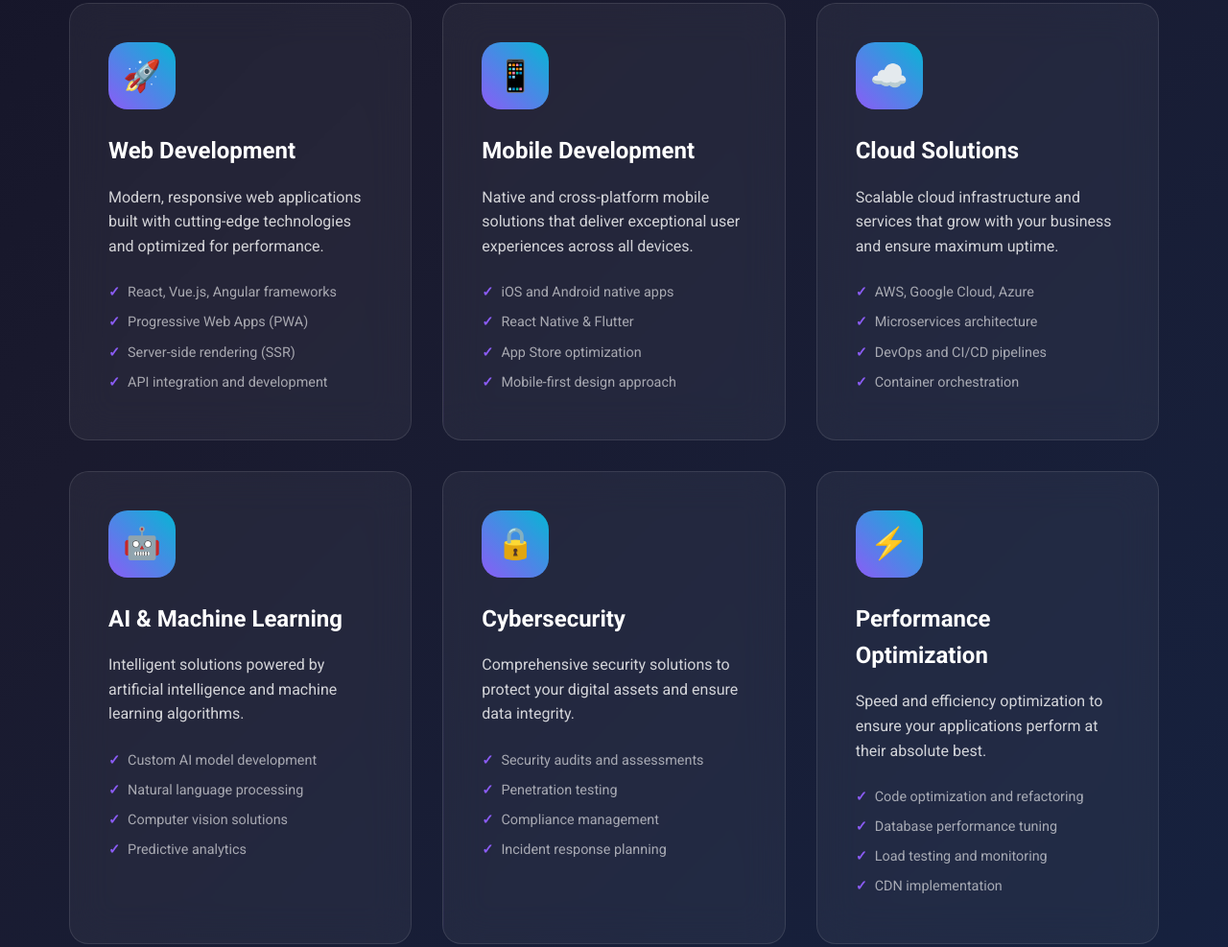
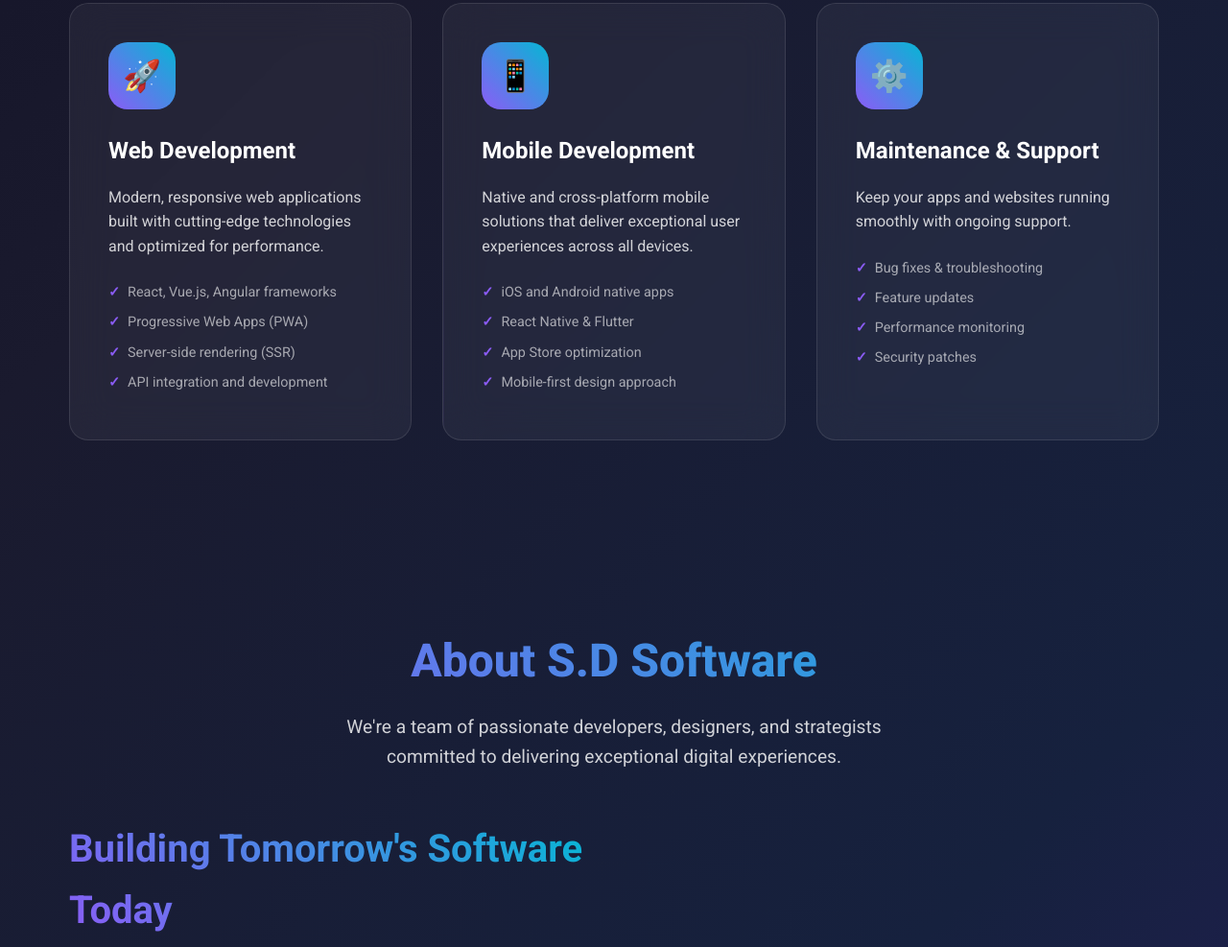
Before and after one commit to S-D-Software/portfolio-website, a plain HTML site: page index.html in a window 1280 px wide. Shown: the part 1095-2082 px from the top of the page at 96% size. Drawn offline with Linux system fonts and the light colour scheme.

Commit message:
update services

```diff
--- a/index.html
+++ b/index.html
@@ -202,50 +202,14 @@
                 </div>
 
                 <div class="service-card">
-                    <div class="service-icon">☁️</div>
-                    <h3>Cloud Solutions</h3>
-                    <p>Scalable cloud infrastructure and services that grow with your business and ensure maximum uptime.</p>
+                    <div class="service-icon">⚙️</div>
+                    <h3>Maintenance & Support</h3>
+                    <p>Keep your apps and websites running smoothly with ongoing support.</p>
                     <ul class="service-features">
-                        <li>AWS, Google Cloud, Azure</li>
-                        <li>Microservices architecture</li>
-                        <li>DevOps and CI/CD pipelines</li>
-                        <li>Container orchestration</li>
-                    </ul>
-                </div>
-
-                <div class="service-card">
-                    <div class="service-icon">🤖</div>
-                    <h3>AI & Machine Learning</h3>
-                    <p>Intelligent solutions powered by artificial intelligence and machine learning algorithms.</p>
-                    <ul class="service-features">
-                        <li>Custom AI model development</li>
-                        <li>Natural language processing</li>
-                        <li>Computer vision solutions</li>
-                        <li>Predictive analytics</li>
-                    </ul>
-                </div>
-
-                <div class="service-card">
-                    <div class="service-icon">🔒</div>
-                    <h3>Cybersecurity</h3>
-                    <p>Comprehensive security solutions to protect your digital assets and ensure data integrity.</p>
-                    <ul class="service-features">
-                        <li>Security audits and assessments</li>
-                        <li>Penetration testing</li>
-                        <li>Compliance management</li>
-                        <li>Incident response planning</li>
-                    </ul>
-                </div>
-
-                <div class="service-card">
-                    <div class="service-icon">⚡</div>
-                    <h3>Performance Optimization</h3>
-                    <p>Speed and efficiency optimization to ensure your applications perform at their absolute best.</p>
-                    <ul class="service-features">
-                        <li>Code optimization and refactoring</li>
-                        <li>Database performance tuning</li>
-                        <li>Load testing and monitoring</li>
-                        <li>CDN implementation</li>
+                        <li>Bug fixes & troubleshooting</li>
+                        <li>Feature updates</li>
+                        <li>Performance monitoring</li>
+                        <li>Security patches</li>
                     </ul>
                 </div>
             </div>
```
